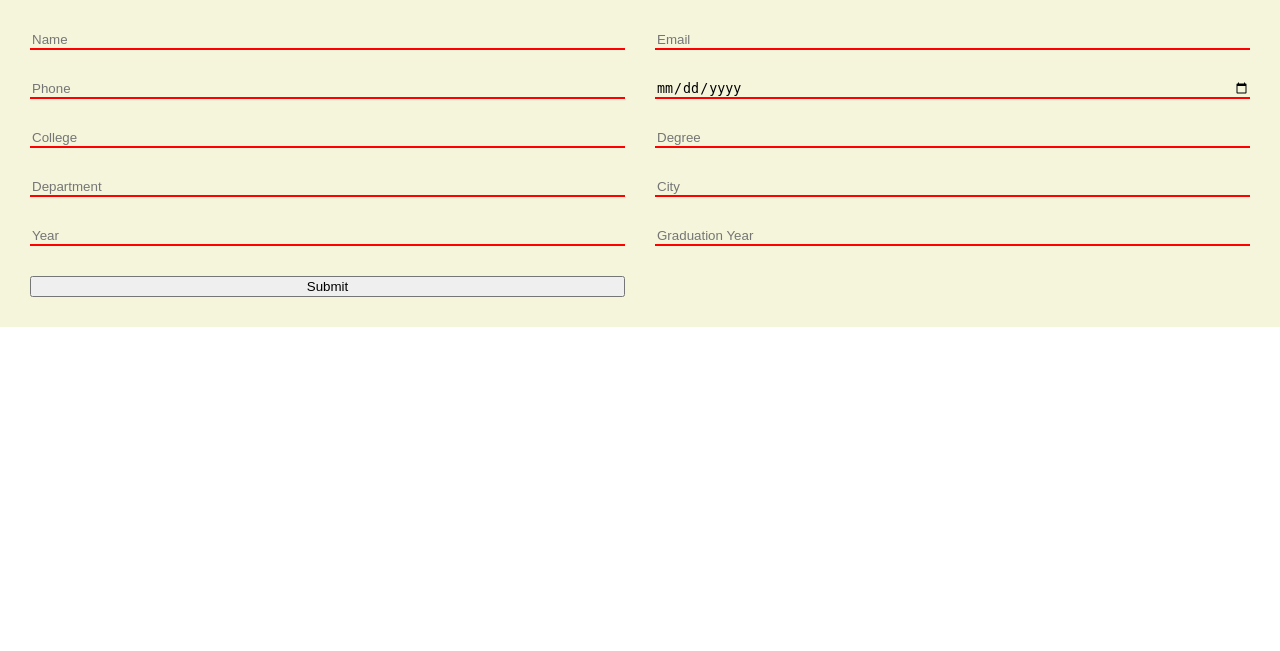
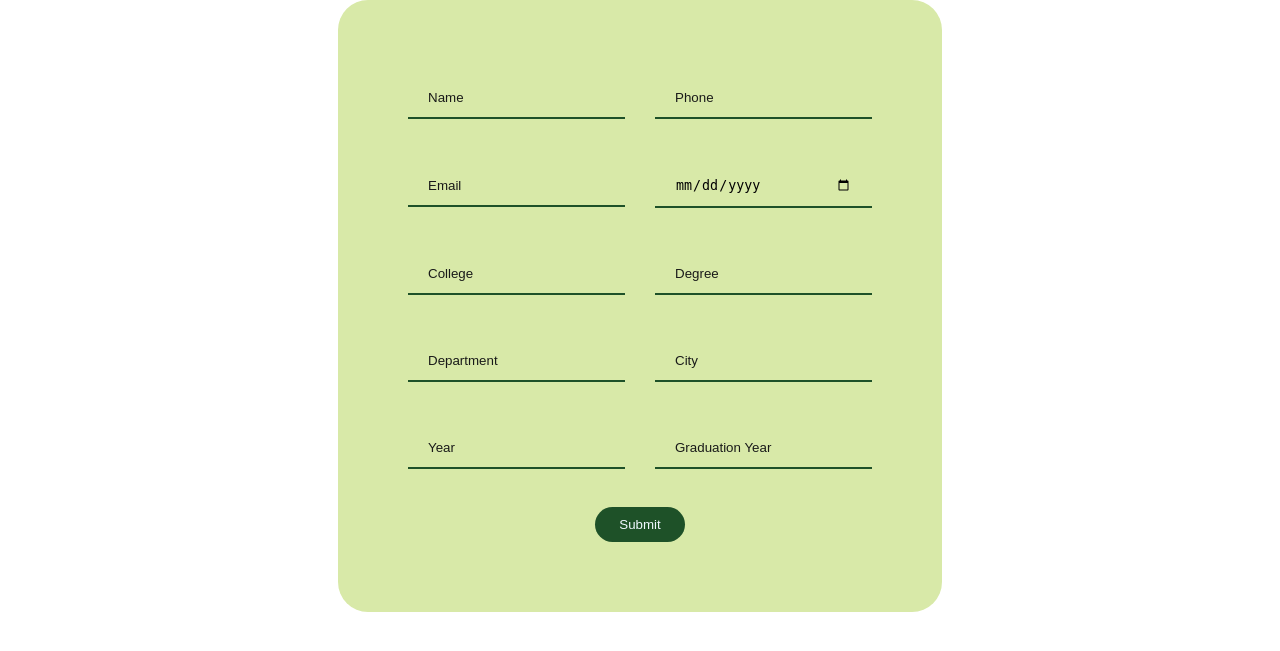
Before and after one commit to nithigd5/students-community, a PHP site: page /register.html in a window 1280 px wide. Shown: the top 651 px of the page. Run offline with PHP 8.4, Linux system fonts and the light colour scheme.

Commit message:
Register CSS updated

```diff
--- a/assets/css/style.css
+++ b/assets/css/style.css
@@ -1,3 +1,5 @@
+@import url("/assets/css/theme.css");
+
 *, body {
     margin: 0;
     box-sizing: border-box;
@@ -6,25 +8,73 @@
 .register{
     display: grid;
     grid-template-columns: 1fr 1fr;
-    background-color: beige;
     flex-direction: column;
     align-items: center;
     text-align: center;
     gap: 30px;
     padding: 30px;
 }
+
 .head{
-    color: green;
+    color: var(--accent);
 }
-.register input{
-    background-color: beige;
+/* .register-input{
+    background-color: var(--accent);
     outline: none;
     width: 100%;
     border: none;
-    border-bottom: 2px solid red;
+    border-bottom: 2px solid var(--primary);
 
-}
+} */
 
 .error {
-    color:red;
+    color: var(--error);
 }
+.login-form-wrapper{
+    margin: auto;
+    background-color: var(--accent);
+    padding: 40px;
+    width: fit-content;
+    border-radius: 30px;
+}
+.login-form{
+    display: flex;
+    flex-direction: column;
+    align-items: center;
+}
+.login-input{
+    align-self: center;
+    background-color: var(--accent);
+    padding: 12px 20px;
+    margin:8px 0;
+    box-sizing: border-box;
+    border: none;
+    border-bottom: 2px solid var(--secondary);
+}
+.login-input::placeholder{
+    color: var(--text);
+}
+.login-input:hover{
+    border-bottom: 2px solid green;
+}
+.login-input:active{
+    border: none;
+}
+.login-input:focus{
+    outline: none;
+    border-bottom: 2px solid green;
+}
+.login-btn{
+    width: 90px;
+    padding: 10px;
+    color: aliceblue;
+    background-color:var(--secondary);
+    border-radius: 25px;
+    border:none;
+    grid-column : 1/span 2;
+    margin: auto;
+}
+.form-input{
+    display: flex;
+    flex-direction: column  ;
+}
--- /dev/null
+++ b/assets/css/theme.css
@@ -0,0 +1,7 @@
+:root{
+    --primary: #4E9F3D;
+    --secondary: #1E5128;
+    --accent: #D8E9A8;
+    --text: #191A19;
+    --error: red;
+}
--- a/register.html
+++ b/register.html
@@ -10,23 +10,28 @@
     <script src="/assets/javascript/register.js" ></script>
  </head>
 <body>
-    <div class="register-form">
+    <div class="login-form-wrapper">
         <form method="post" class="register" action="register.php" onsubmit="return validateForm()">
-            <div class="form-input">
-                <input type="text" name="name" id="name" placeholder="Name"/>
+            <div class='form-input'>
+                <input type="text" class="login-input" name="name" id="name" placeholder="Name"/>
                 <span class="error"></span>
             </div>
-            <input type="email" name="email" id="email" placeholder="Email"/>
-            <input type="tel" name="phone" id="phone" placeholder="Phone" />
-            <input type="date" name="dob" id="dob" placeholder="Date Of Birth" />
-            <input type="text" name="college" id="college" placeholder="College" />
-            <input type="text" name="degree" id="degree" placeholder="Degree" />
-            <input type="text" name="department" id="department" placeholder="Department"/>
-            <input type="text" name="city" id="city" placeholder="City"/>
-            <input type="text" name="year" id="year" placeholder="Year" />
-            <input type="year" name="graduation-year" id="graduation-year"  placeholder="Graduation Year">
-            <button value="submit" type="submit">Submit</a>
-        </form>
+            <div class="form-input">
+                <input class="login-input" type="tel" name="phone" id="phone" placeholder="Phone" />
+                <span class="error"></span>
+            </div>
+            <input class="login-input" type="email" name="email" id="email" placeholder="Email"/>
+            <input class="login-input" type="date" name="dob" id="dob" placeholder="Date Of Birth" />
+            <input class="login-input" type="text" name="college" id="college" placeholder="College" />
+            <input class="login-input" type="text" name="degree" id="degree" placeholder="Degree" />
+            <input class="login-input" type="text" name="department" id="department" placeholder="Department"/>
+            <input class="login-input" type="text" name="city" id="city" placeholder="City"/>
+            <input class="login-input" type="text" name="year" id="year" placeholder="Year" />
+            <input class="login-input" type="year" name="graduation-year" id="graduation-year"  placeholder="Graduation Year">
+
+            <button class="login-btn" value="submit" type="submit">Submit</a>
+
+            </form>
     </div>
 </body>
 </html>
```
Also changed, not shown: login.html (+13 -43 lines).
